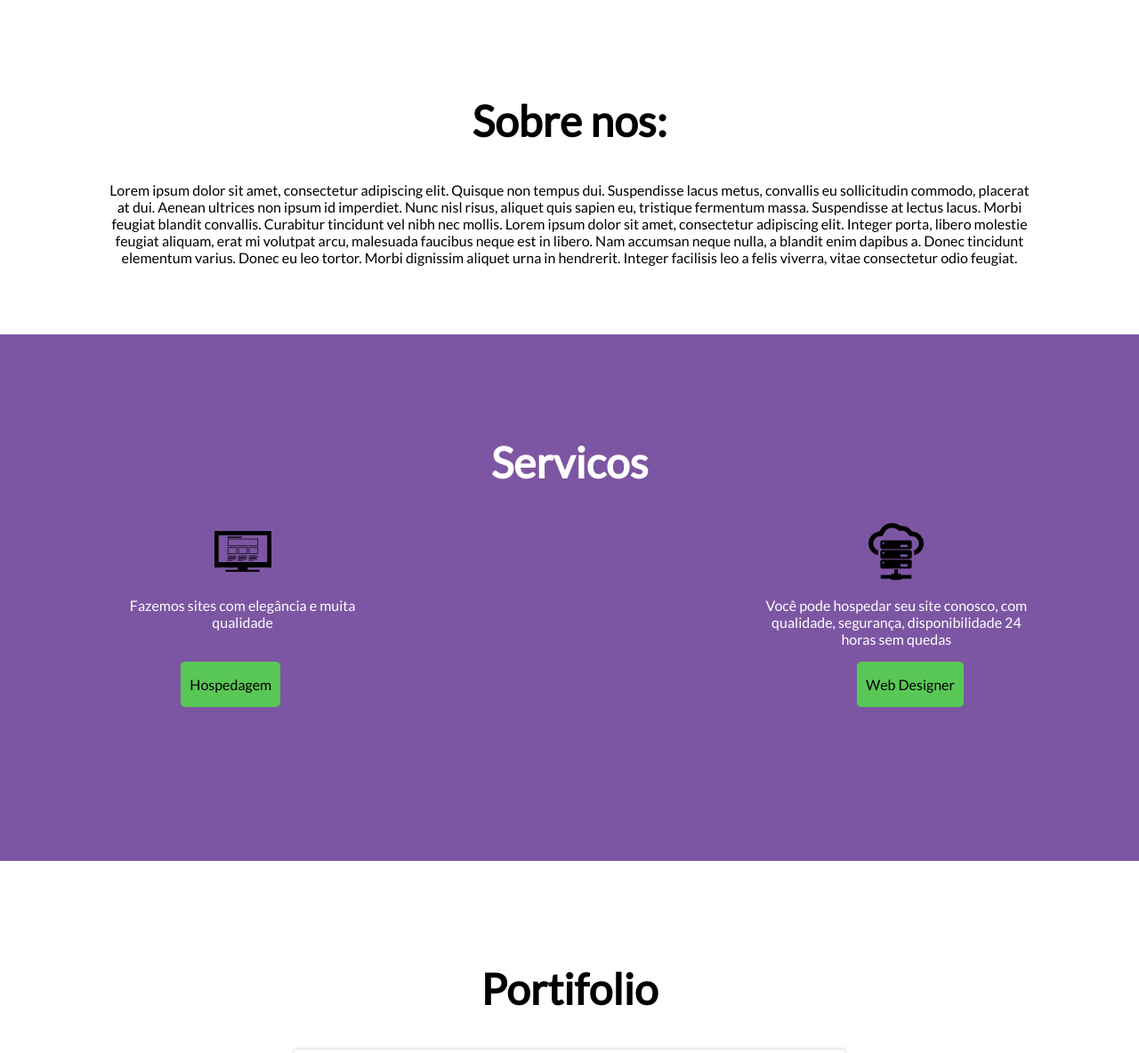
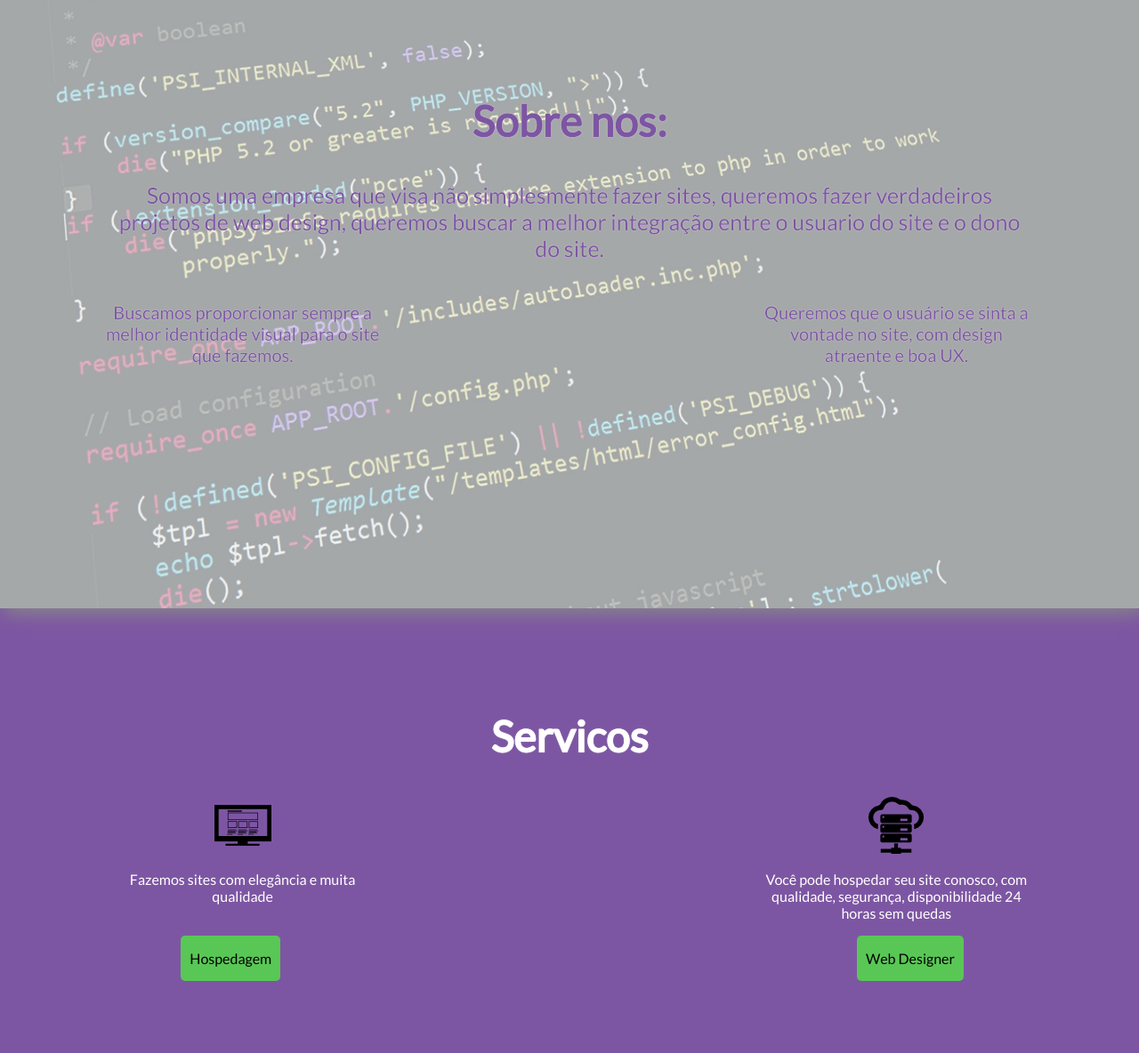
Before and after one commit to Jmallone/com.clavierdev, a PHP site: page / in a window 1280 px wide. Shown: the part 731-1915 px from the top of the page at 89% size. Run offline with PHP 8.4, Linux system fonts and the light colour scheme; grey boxes are pictures that could not be loaded.

Commit message:
tela de sobre

```diff
--- a/css/post.css
+++ b/css/post.css
@@ -7,12 +7,44 @@
 }
 
 #sobre{
-  background-color: white;
-  -moz-box-shadow: 5px 5px 20px #888888;
+	color: #7D56A3;
+	position:relative;
+	overflow:hidden;
+	-moz-box-shadow: 5px 5px 20px #888888;
   -webkit-box-shadow: 5px 5px 20px #888888;
   -box-shadow: 5px 5px 20px #888888;
   text-align: center;
-   height: 100%;
+  height: 500px;
+}
+#sobre img{
+	position: absolute;
+	left: 0;
+	top: 0;
+	width: 100%;
+	height: 100%;
+	z-index: -1;
+	opacity: 0.3;
+}
+#sobre p, h2{
+  text-shadow: 0px 0px 1px rgba(255, 255, 255, 1);
+}
+.alien{
+	margin: 10px;
+}
+.alien p{
+	font-size: 25px;
+}
+.p1{
+	float:left;
+	width: 30%;
+}
+.p1 p,.p2 p{
+	font-size:20px;
+	text-align: center;
+}
+.p2{
+	float: right;
+	width: 30%;
 }
 #post h1{
 	font-size: 4em;
@@ -43,8 +75,7 @@
   width: 58%;
   font-size: 1em;
   margin-left: 21%;
-  }
-
+ }
 
 #servicos{
 	background-color: #7D56A3;
--- a/index.html
+++ b/index.html
@@ -56,13 +56,10 @@
 
 			<div id="sobre" class="estilo_redundancia">
 				<h2>Sobre nos:</h2>
-				Lorem ipsum dolor sit amet, consectetur adipiscing elit. Quisque non tempus dui. Suspendisse lacus metus,
-				convallis eu sollicitudin commodo, placerat at dui. Aenean ultrices non ipsum id imperdiet. Nunc nisl risus,
-				aliquet quis sapien eu, tristique fermentum massa. Suspendisse at lectus lacus. Morbi feugiat blandit convallis.
-				Curabitur tincidunt vel nibh nec mollis. Lorem ipsum dolor sit amet, consectetur adipiscing elit. Integer porta, libero molestie
-				feugiat aliquam, erat mi volutpat arcu, malesuada faucibus neque est in libero. Nam accumsan neque nulla, a blandit enim dapibus a.
-				Donec tincidunt elementum varius. Donec eu leo tortor. Morbi dignissim aliquet urna in hendrerit. Integer facilisis leo a felis viverra,
-				vitae consectetur odio feugiat.
+				<img src="img/web.jpg">
+				<div class="alien"><p>Somos uma empresa que visa não simplesmente fazer sites, queremos fazer verdadeiros projetos de web design, queremos buscar a melhor integração entre o usuario do site e o dono do site.</p></div>
+				<div class="p1"><p>Buscamos proporcionar sempre a melhor identidade visual para o site que fazemos.</p></div>
+				<div class="p2"><p>Queremos que o usuário se sinta a vontade no site, com design atraente e boa UX.</p></div>
 			</div>
 
 			<div id="servicos" class="estilo_redundancia">
```
Also changed, not shown: img/web.jpg (added), 2 other files.
